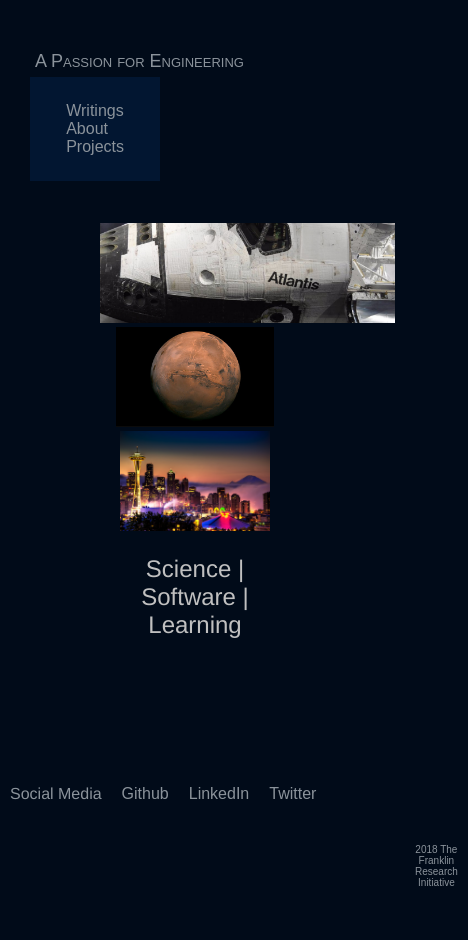
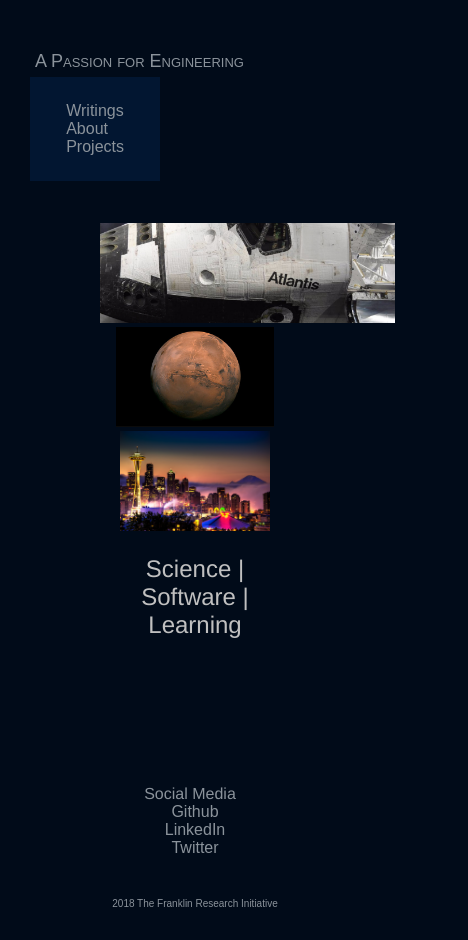
Before and after one commit to dave5801/Portfolio, a React (Create React App) app in the folder portfolio-site/: page / in a window 390 px wide. Shown: the whole page, 468 px wide, since content can reach past the window. Before the commit the page ends 919 px from the top, so only its background shows below. Built offline with nearby package versions, Linux system fonts and the light colour scheme.

Commit message:
starting on mobile footer

```diff
--- a/portfolio-site/src/scenes/home/Footer/footer.css
+++ b/portfolio-site/src/scenes/home/Footer/footer.css
@@ -1,7 +1,9 @@
 .Footer{
    display: flex;
+   /*display: block;*/
    color: #8b939b;
 }
+
 
 .social-media-section{
     padding-right:10px;
@@ -12,7 +14,7 @@
 
 .Footer-elements-left {
     padding: 5px;
-    display: flex;
+    /*display: flex;*/
     list-style: none;
     padding: 10px;
 }
@@ -24,9 +26,9 @@
 }
 
 .Footer-elements-right{
-    margin-left: 400px;
+   /* margin-left: 400px;*/
     padding: 5px;
-    display: flex;
+   /* display: flex;*/
     list-style: none;
     color: #8b939b;
 }
```
